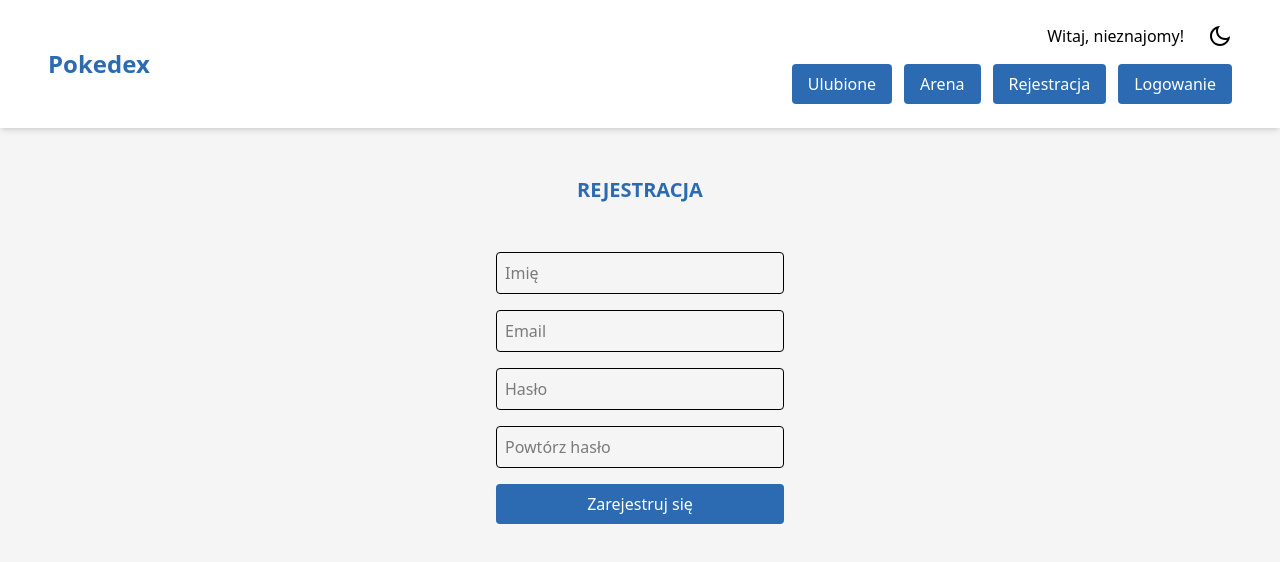
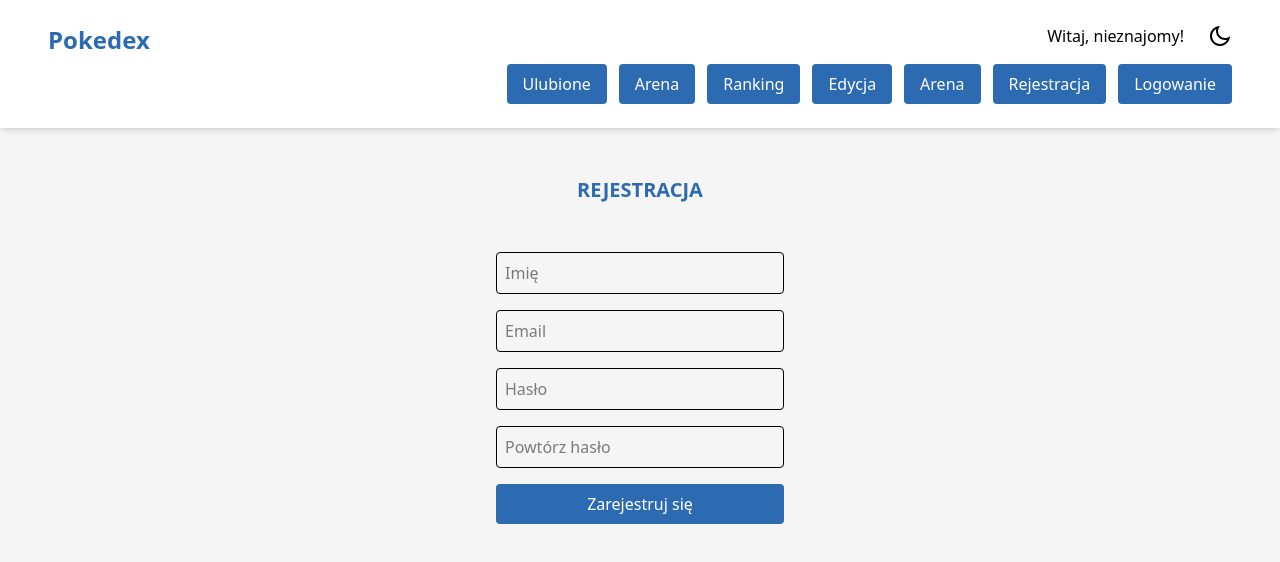
Before and after one commit to katarzynatchir/Pokedex, a React (Vite) app: page /register in a window 1280 px wide. Shown: the top 562 px of the page. Built offline with nearby package versions, Linux system fonts and the light colour scheme.

Commit message:
create main nav and organize header

```diff
--- a/src/components/layout/Header.jsx
+++ b/src/components/layout/Header.jsx
@@ -9,14 +9,14 @@ const Header = () => {
   const { enqueueSnackbar } = useSnackbar();
 
   return (
-    <header className="bg-white dark:bg-neutral-800 text-black dark:text-neutral-100 px-12 py-6 flex justify-between items-center shadow-md ">
+    <header className="bg-white dark:bg-neutral-800 text-black dark:text-neutral-100 px-12 py-6  shadow-md ">
+      <div className="flex justify-between">
         <Link
           to="/"
-        className="text-2xl font-bold text-pokeblue-500 dark:text-neutral-200"
+          className="text-2xl font-bold text-pokeblue-500 dark:text-neutral-200 mr-8"
         >
           Pokedex
         </Link>
-      <div className="flex flex-col items-end">
         <div className="flex justify-end items-center space-x-6 mb-4">
           {userLoggedIn ? (
             <p>Witaj, {userLoggedIn.name}!</p>
@@ -26,15 +26,34 @@ const Header = () => {
 
           <ToggleThemeMode />
         </div>
+      </div>
 
       {/* TODO: na mobile powinien być hamburger */}
       {/* TODO 2: wynieść NAV do osobnego komponentu, bo zobił się bałagan!! */}
-        <nav className="flex space-x-3">
+      <nav className="flex flex-wrap gap-3 justify-end">
         <Link
           to="/favourites"
           className="text-white bg-pokeblue-500 hover:bg-pokeblue-700 transition-colors duration-300 px-4 py-2 rounded-sm"
         >
           Ulubione
+        </Link>
+        <Link
+          to="/arena"
+          className="text-white bg-pokeblue-500 hover:bg-pokeblue-700 transition-colors duration-300 px-4 py-2 rounded-sm"
+        >
+          Arena
+        </Link>
+        <Link
+          to="/ranking"
+          className="text-white bg-pokeblue-500 hover:bg-pokeblue-700 transition-colors duration-300 px-4 py-2 rounded-sm"
+        >
+          Ranking
+        </Link>
+        <Link
+          to="/edition"
+          className="text-white bg-pokeblue-500 hover:bg-pokeblue-700 transition-colors duration-300 px-4 py-2 rounded-sm"
+        >
+          Edycja
         </Link>
         <Link
           to="/arena"
@@ -73,7 +92,6 @@ const Header = () => {
 
         {/* PAMIĘTAJ o zablokowaniu przejścia pod adresy dla nizalogowanego użytkownika: Ulubione, Arena, Ranking, Edycja */}
       </nav>
-      </div>
     </header>
   );
 };
```
Also changed, not shown: src/router/index.jsx (+8 -1 lines). Lines whose indentation alone changed are shown as unchanged.
